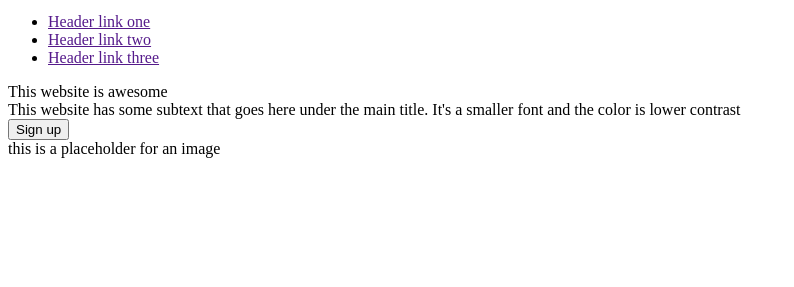
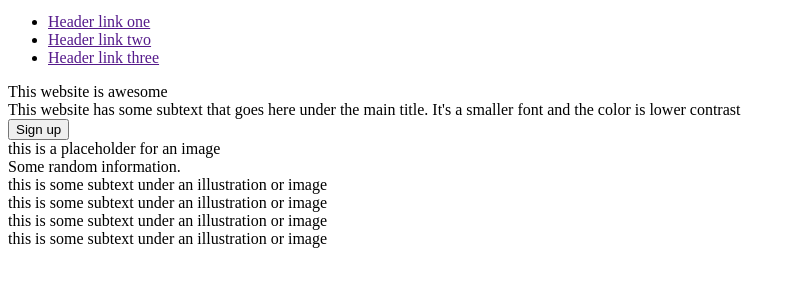
Before and after one commit to daniraymundo/landing-page, a plain HTML site: page index.html in a window 1280 px wide. Shown: the part 29-316 px from the top of the page, without its empty margins (0-794 px from the left). Drawn offline with Linux system fonts and the light colour scheme.

Commit message:
Add second section to html

```diff
--- a/index.html
+++ b/index.html
@@ -22,5 +22,27 @@
                 <div class="image-placeholder">this is a placeholder for an image</div>
             </div>
         </div>
+        <div class="section-two">
+            <div class="two-title">Some random information.</div>
+            <div class="container">
+                <div class="info">
+                    <div class="item"></div>
+                    <div class="two-text">this is some subtext under an illustration or image</div>
+                </div>
+                <div class="info">
+                    <div class="item"></div>
+                    <div class="two-text">this is some subtext under an illustration or image</div>
+                </div>
+                <div class="info">
+                    <div class="item"></div>
+                    <div class="two-text">this is some subtext under an illustration or image</div>
+                </div>
+                <div class="info">
+                    <div class="item"></div>
+                    <div class="two-text">this is some subtext under an illustration or image</div>
+                </div>
+            </div>
+
+        </div>
     </body>
 </html>
```
